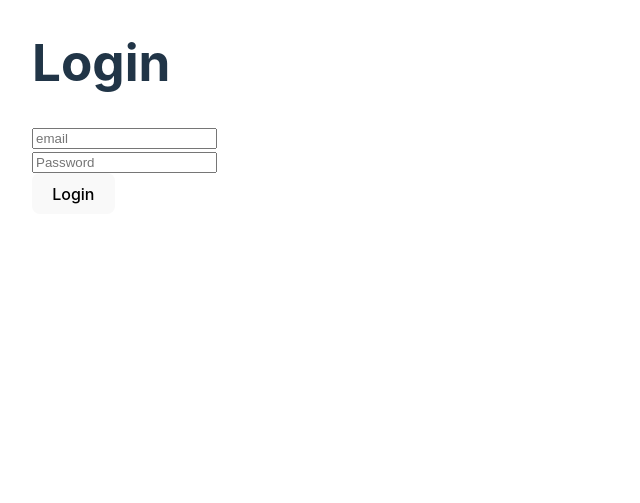
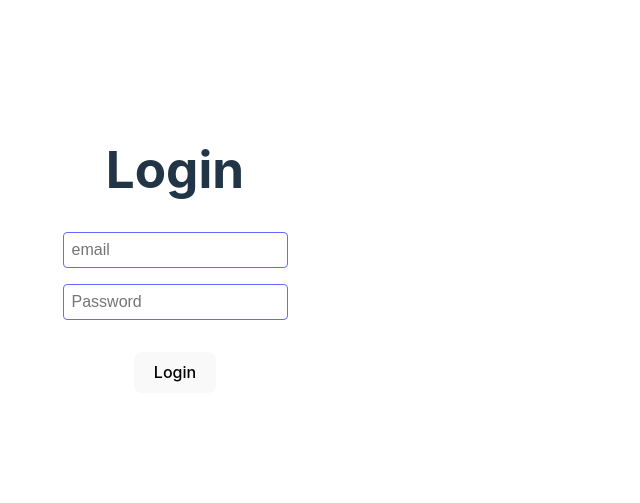
Before and after one commit to harshit6239/yt-stud-bud-extension, a website built with Vite: page index.html in a window 1280 px wide. Shown: the whole page, without its empty margins (0-640 px from the left). Built offline with nearby package versions, Linux system fonts and the light colour scheme; some packages are replaced by stand-ins of ours.

Commit message:
login page

```diff
--- a/main.js
+++ b/main.js
@@ -54,12 +54,15 @@ async function getNotes() {
         });
 }
 
-chrome.storage.sync.get(["token", "login"], function (data) {
+chrome.storage.sync.get(["token"], function (data) {
     console.log(data);
     if (data.token) {
         document.getElementById("login").style.display = "none";
         document.getElementById("note").style.display = "flex";
         getNotes();
+    } else {
+        document.getElementById("login").style.display = "flex";
+        document.getElementById("note").style.display = "none";
     }
 });
 
@@ -85,9 +88,10 @@ document.getElementById("loginBtn").addEventListener("click", function (event) {
             } else if (response.error != undefined) {
                 document.getElementById("error").textContent = response.error;
             } else {
-                // document.getElementById("error")?.textContent = "";
+                document.getElementById("error").textContent = "";
                 document.getElementById("login").style.display = "none";
                 document.getElementById("note").style.display = "flex";
+                getNotes();
             }
         })
         .catch((error) => {
--- a/style.css
+++ b/style.css
@@ -81,6 +81,27 @@ button:focus,
 button:focus-visible {
     outline: 4px auto -webkit-focus-ring-color;
 }
+#login {
+    display: flex;
+    flex-direction: column;
+    justify-content: center;
+    align-items: center;
+    height: 100%;
+    width: 100%;
+}
+.form {
+    display: flex;
+    flex-direction: column;
+    align-items: center;
+    gap: 1rem;
+    width: 70%;
+}
+.form input {
+    padding: 0.5rem;
+    border-radius: 4px;
+    border: 1px solid #646cff;
+    font-size: 1em;
+}
 #note {
     display: none;
     flex-direction: column;
```
Also changed, not shown: public/manifest.json.
